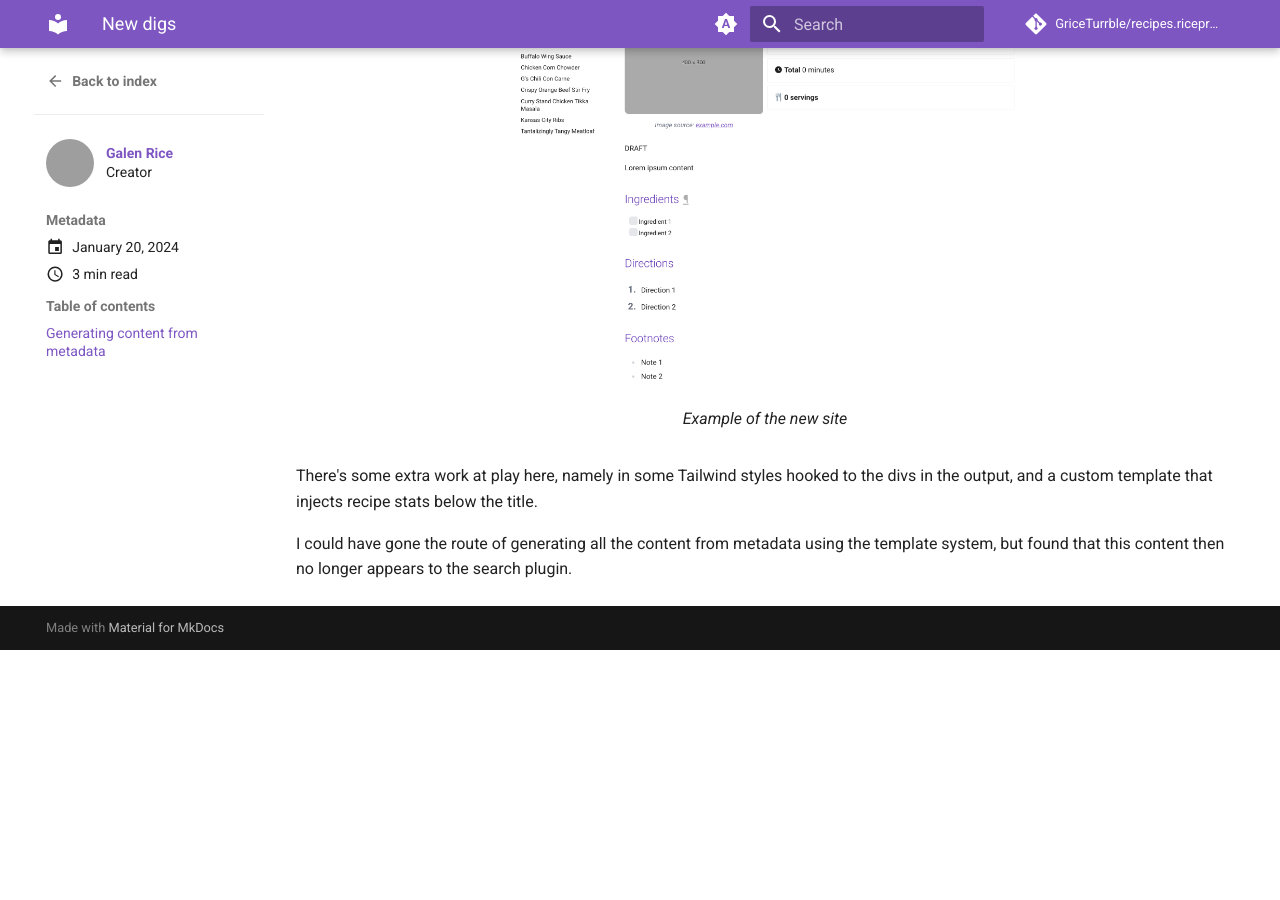
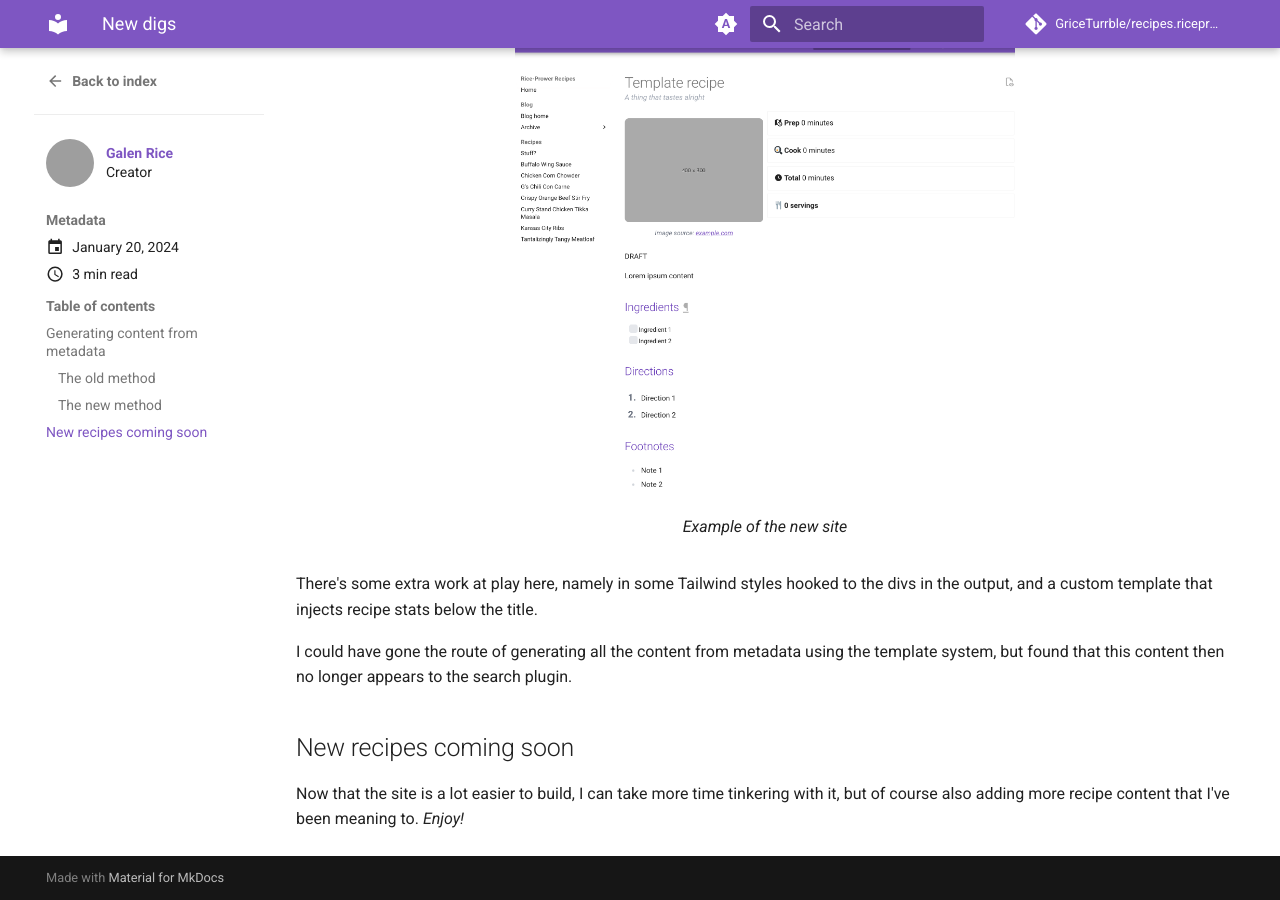
Before and after one commit to GriceTurrble/recipes.riceprower.com, an MkDocs documentation site: the page built from docs/blog/posts/2024/01/20/new_digs.md, in a window 1280 px wide and 900 px high, scrolled down 2554 px. Built offline with MkDocs 1.6.1 and Material for MkDocs 9.7.7, drawn with Linux system fonts in a browser that asks for light colours; emoji names are drawn with the system emoji font; comment, search, counter and statistics services are not loaded; before the commit the page ends 3204 px from its top, so only the background shows below that; some of the changed text lies outside the part shown; grey boxes are pictures that could not be loaded.

Commit message:
docs: finalize the initial blog post thing

```diff
--- a/docs/blog/posts/2024/01/20/new_digs.md
+++ b/docs/blog/posts/2024/01/20/new_digs.md
@@ -21,6 +21,7 @@ So I've done what any good dev would do: started from scratch! I've been using a
     If you don't care, I'm not offended. :slight_smile:
 
 ## Generating content from metadata
+### The old method
 
 One thing I got working quite well in the old system was using metadata in the recipe files to generate the page. The actual Markdown content of any one recipe is usually very small, while all the ingredients, directions, images, etc., are listed in the meta.
 
@@ -56,6 +57,7 @@ In the old site, I parsed this through a page template (coded in Liquid because
   <figcaption>Example of the old site</figcaption>
 </figure>
 
+### The new method
 In the new setup, I initially started with a `mkdocs-gen-files` script to generate content, but as I finished it up I found that it was likely unsustainable. Yes it results in some clean YAML content for the recipe that drives a very standardized output, but any deviations from those standards would mean more tinkering with the internals to create new forks and such.
 
 Ultimately I landed on a very similar template:
@@ -106,3 +108,7 @@ Which generates:
 There's some extra work at play here, namely in some Tailwind styles hooked to the divs in the output, and a custom template that injects recipe stats below the title.
 
 I could have gone the route of generating all the content from metadata using the template system, but found that this content then no longer appears to the search plugin.
+
+## New recipes coming soon
+
+Now that the site is a lot easier to build, I can take more time tinkering with it, but of course also adding more recipe content that I've been meaning to. *Enjoy!*
```
